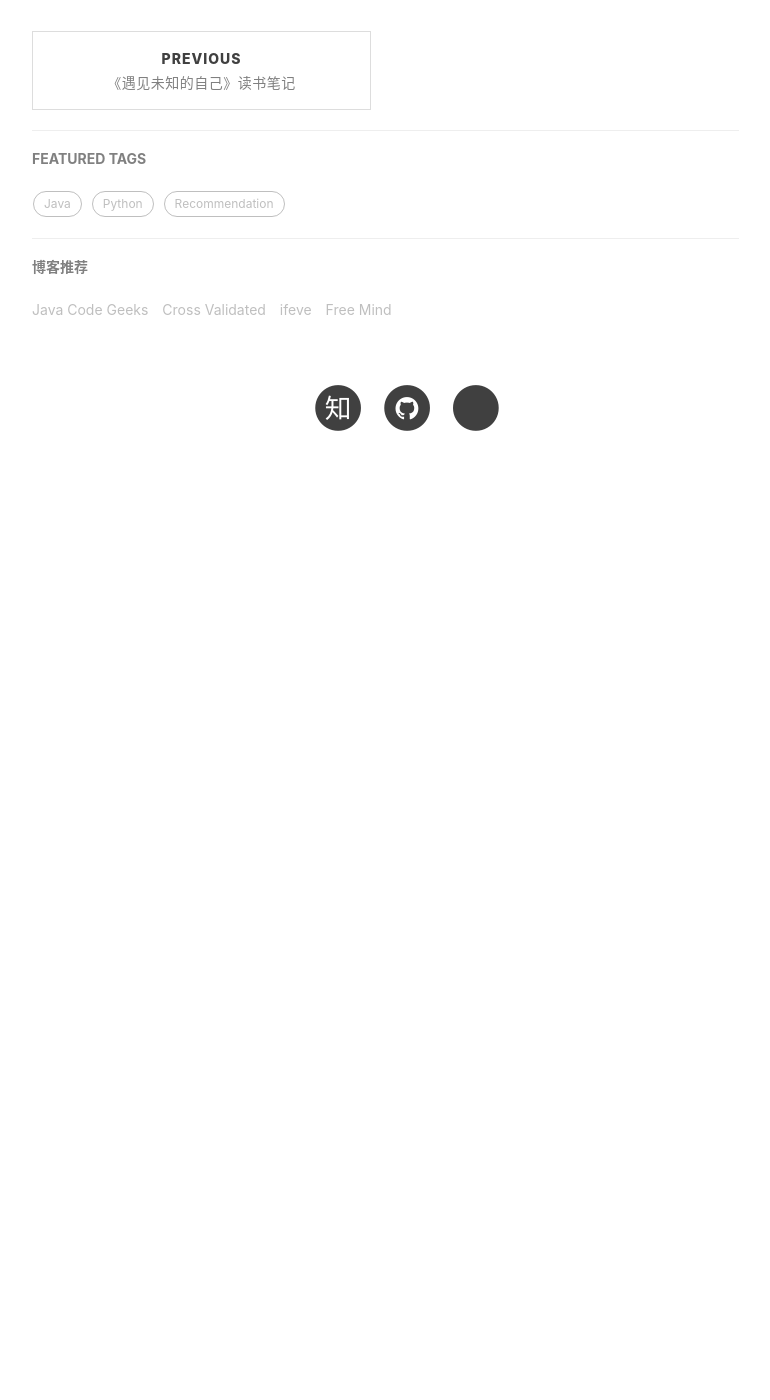
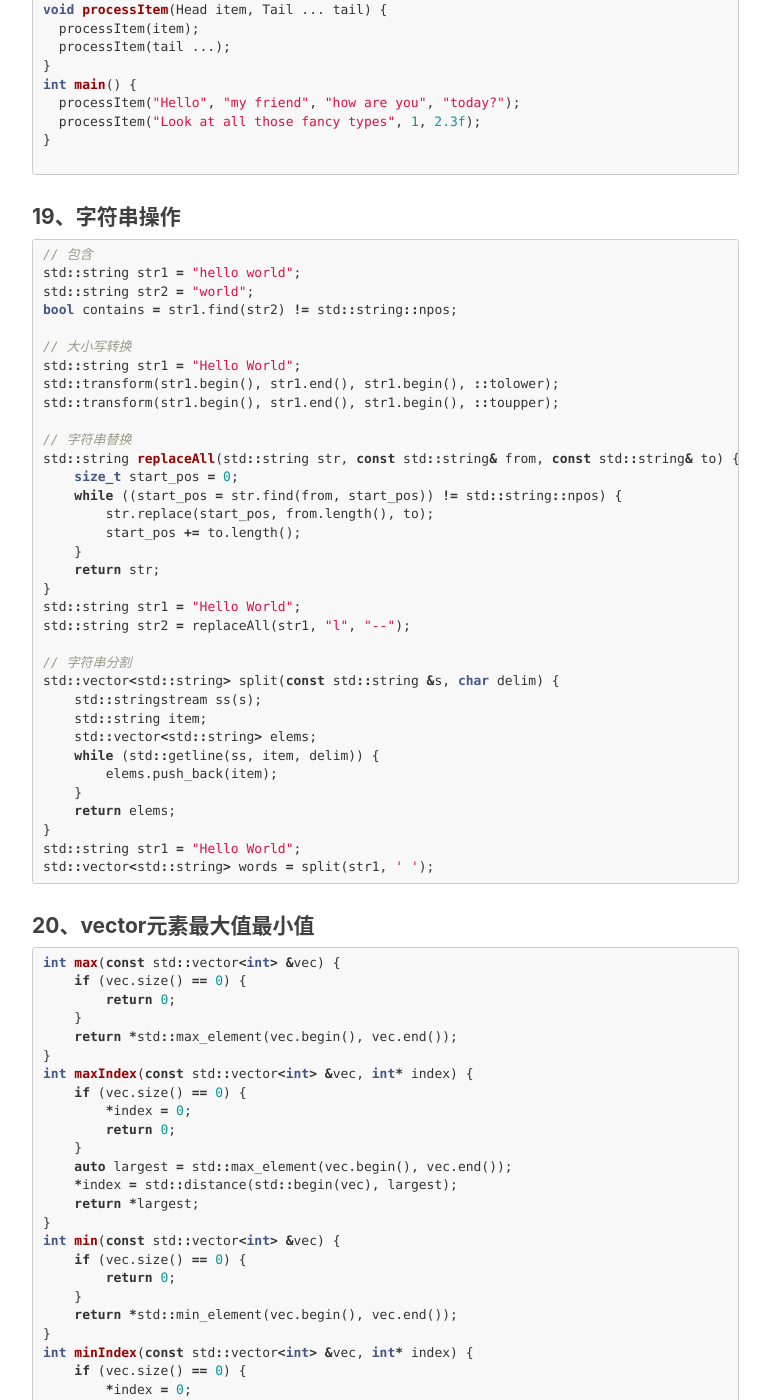
Before and after one commit to cddesire/cddesire.github.io, a Jekyll site: the page built from _posts/2020-07-19-common-cpp-code.markdown, in a window 1280 px wide and 1400 px high, scrolled down 13980 px. Shown: the whole window, without its empty margins (233-1003 px from the left). Built offline with Jekyll 4.4.1, drawn with Linux system fonts in a browser that asks for light colours; nearby versions of some CDN libraries; comment, search, counter and statistics services are not loaded; before the commit the page ends 14480 px from its top, so only the background shows below that; some of the changed text lies outside the part shown.

Commit message:
add cpp functions

````diff
--- a/_posts/2020-07-19-common-cpp-code.markdown
+++ b/_posts/2020-07-19-common-cpp-code.markdown
@@ -163,6 +163,10 @@ if (find_iter != c4.end()) {
 }
 std::cout << "value出现次数 :" << c4.count(2) << std::endl; //set key不可重复
 
+c4.find(2);  // O(1)
+c4.count(2);  // O(1)
+std::find(c4.begin(), c4.end(), 2); // O(n)
+
 
 std::unordered_set<int>::hasher func = c.hash_function();
 std::unordered_set<int>::key_equal equal = c.key_eq();
@@ -280,12 +284,10 @@ mymap.erase(mymap.begin());                    // erasing by iterator
 mymap.erase("France");                         // erasing by key
 mymap.erase(mymap.find("China"), mymap.end()); // erasing by range
 
-// 查找
+// 是否存在
 std::unordered_map<std::string, std::string>::const_iterator got = mymap.find("France");
-if (got == mymap.end())
-  std::cout << "not found";
-else
-  std::cout << got->first << " is " << got->second;
+mymap.find("France") != mymap.end();
+mymap.count("France") == 1;
 
 ```
 
@@ -398,10 +398,10 @@ std::copy(d.begin(), d.end(), std::inserter(v, std::next(v.begin())));
 #include <iostream>
 #include <iterator>
 #include <algorithm> // std::copy_if std::transform
-const std::vector <uint64_t> candidates{1, 2, 3, 4, 5, 6};
-const std::vector <uint64_t> filter_list{2, 3};
-const std::unordered_set <uint64_t> filter_set(filter_list.cbegin(), filter_list.cend());
-std::vector <uint64_t> filter_res_list;
+const std::vector<uint64_t> candidates{1, 2, 3, 4, 5, 6};
+const std::vector<uint64_t> filter_list{2, 3};
+const std::unordered_set<uint64_t> filter_set(filter_list.cbegin(), filter_list.cend());
+std::vector<uint64_t> filter_res_list;
 filter_res_list.reserve(filter_list.size());
 std::copy_if(candidates.cbegin(), candidates.cend(), std::inserter(filter_res_list, filter_res_list.begin()),[&filter_set](const uint64_t item) {
                  return filter_set.count(item) == 0;
@@ -420,6 +420,14 @@ auto it = std::remove_if(std::begin(vec), std::end(vec), [&filter_set](const uin
 });
 vec.erase(it, vec.end());
 std::copy(vec.cbegin(), vec.cend(), std::ostream_iterator<uint64_t>(std::cout, "\t"));
+// 移除重复元素
+std::sort(vec.begin(), vec.end());
+vec.erase(std::unique(vec.begin(), vec.end()), vec.end());
+
+// 元素是否存在
+std::find(vec.begint(), vec.end(), str) != vec.end()
+
+
 ```
 
 #### 8、类型转换
@@ -436,6 +444,7 @@ int i_auto = std::stoi(str_auto, nullptr, 0);
 std::string str = "";
 uint32_t ts = static_cast<uint32_t>(std::strtoul(str, nullptr, 10));
 
+// 字符串开始寻找数字或者正负号或者小数点，然后遇到非法字符终止，不会报异常
 long stol (const string&  str, size_t* idx = 0, int base = 10);
 unsigned long stoul (const string&  str, size_t* idx = 0, int base = 10);
 long long stoll (const string&  str, size_t* idx = 0, int base = 10);
@@ -443,6 +452,9 @@ unsigned long long stoull (const string&  str, size_t* idx = 0, int base = 10);
 float stof (const string&  str, size_t* idx = 0);
 double stod (const string&  str, size_t* idx = 0);
 long double stold (const string&  str, size_t* idx = 0);
+
+std::string str = "123.456";
+double d = std::stod(str);
 
 std::string orbits("686.97 365.24");
 std::string::size_type sz; // alias of size_t
@@ -456,8 +468,8 @@ const char *p = str.c_str();
 const char* p = "Hello world";
 std::string str = p;
 
-const char* pBuf = "hello world";
-const unsigned char * pTmp = (const unsigned char *)pBuf;
+const char *pBuf = "hello world";
+const unsigned char *pTmp = (const unsigned char *)pBuf;
 
 ```
 
@@ -465,8 +477,7 @@ const unsigned char * pTmp = (const unsigned char *)pBuf;
 ``` cpp
 #include <memeory>
 
-std::unique_pt<Peron> test()
-{
+std::unique_pt<Peron> test() {
     return std::unique_ptr<Person>(new Person());
 }
 // 只能有一个对象拥有这个所有权
@@ -512,8 +523,7 @@ p1.reset(); // 无参数调用reset，无关联指针，引用个数为0
 std::cout << "p1 Reference Count = " << p1.use_count() << std::endl;
 p1.reset(new int(11)); // 带参数调用reset，引用个数为1
 p1 = nullptr; // 把对象重置为NULL，引用计数为0
-if (!p1)
-{
+if (!p1) {
     std::cout << "p1 is NULL" << std::endl; // 输出
 }
 
@@ -773,3 +783,75 @@ int main() {
 }
 
 ```
+
+#### 19、字符串操作
+``` cpp
+// 包含
+std::string str1 = "hello world";
+std::string str2 = "world";
+bool contains = str1.find(str2) != std::string::npos;
+
+// 大小写转换
+std::string str1 = "Hello World";
+std::transform(str1.begin(), str1.end(), str1.begin(), ::tolower);
+std::transform(str1.begin(), str1.end(), str1.begin(), ::toupper);
+
+// 字符串替换
+std::string replaceAll(std::string str, const std::string& from, const std::string& to) {
+    size_t start_pos = 0;
+    while ((start_pos = str.find(from, start_pos)) != std::string::npos) {
+        str.replace(start_pos, from.length(), to);
+        start_pos += to.length();
+    }
+    return str;
+}
+std::string str1 = "Hello World";
+std::string str2 = replaceAll(str1, "l", "--");
+
+// 字符串分割
+std::vector<std::string> split(const std::string &s, char delim) {
+    std::stringstream ss(s);
+    std::string item;
+    std::vector<std::string> elems;
+    while (std::getline(ss, item, delim)) {
+        elems.push_back(item);
+    }
+    return elems;
+}
+std::string str1 = "Hello World";
+std::vector<std::string> words = split(str1, ' ');
+```
+
+#### 20、vector元素最大值最小值
+``` cpp
+int max(const std::vector<int> &vec) {
+    if (vec.size() == 0) {
+        return 0;
+    }
+    return *std::max_element(vec.begin(), vec.end());
+}
+int maxIndex(const std::vector<int> &vec, int* index) {
+    if (vec.size() == 0) {
+        *index = 0;
+        return 0;
+    }
+    auto largest = std::max_element(vec.begin(), vec.end());
+    *index = std::distance(std::begin(vec), largest);
+    return *largest;
+}
+int min(const std::vector<int> &vec) {
+    if (vec.size() == 0) {
+        return 0;
+    }
+    return *std::min_element(vec.begin(), vec.end());
+}
+int minIndex(const std::vector<int> &vec, int* index) {
+    if (vec.size() == 0) {
+        *index = 0;
+        return 0;
+    }
+    auto smallest = std::min_element(vec.begin(), vec.end());
+    *index = std::distance(std::begin(vec), smallest);
+    return *smallest;
+}
+```
````
Also changed, not shown: other parts of _posts/2020-07-19-common-cpp-code.markdown (+1 -3 lines).
